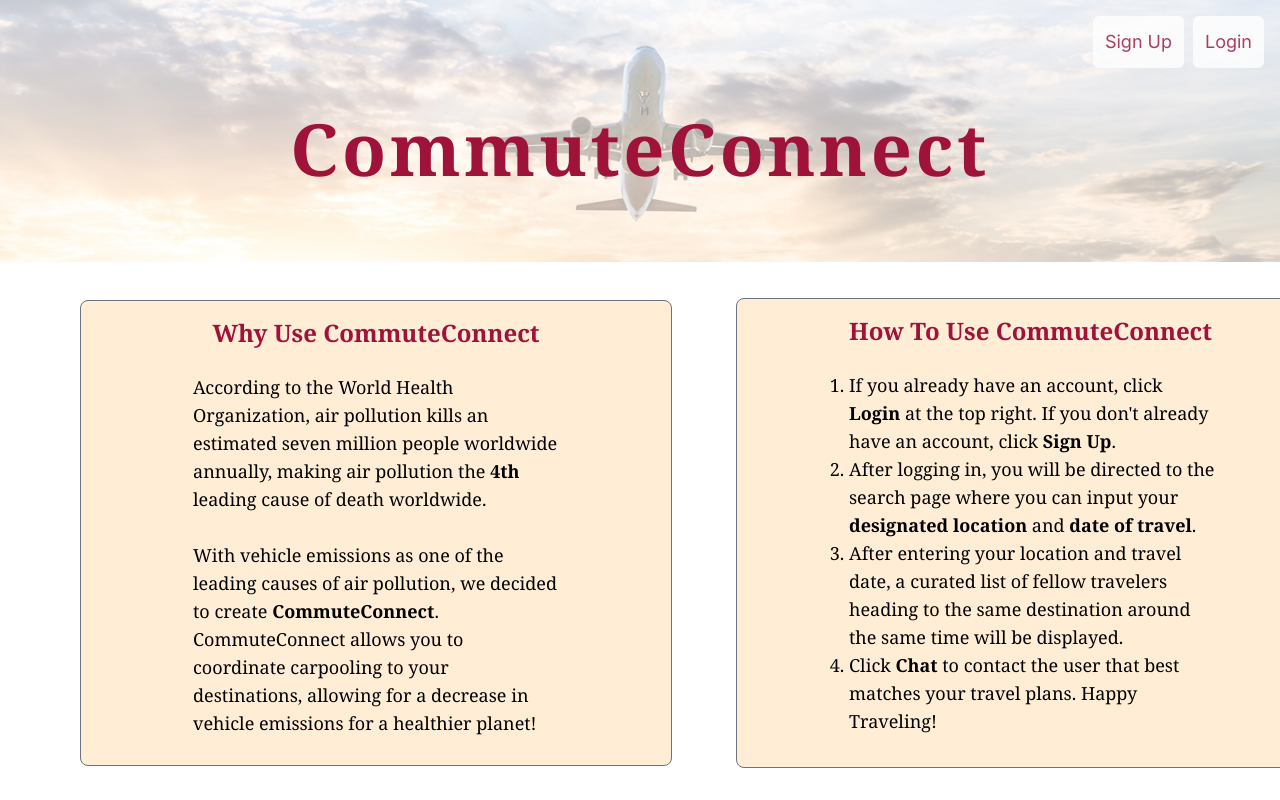
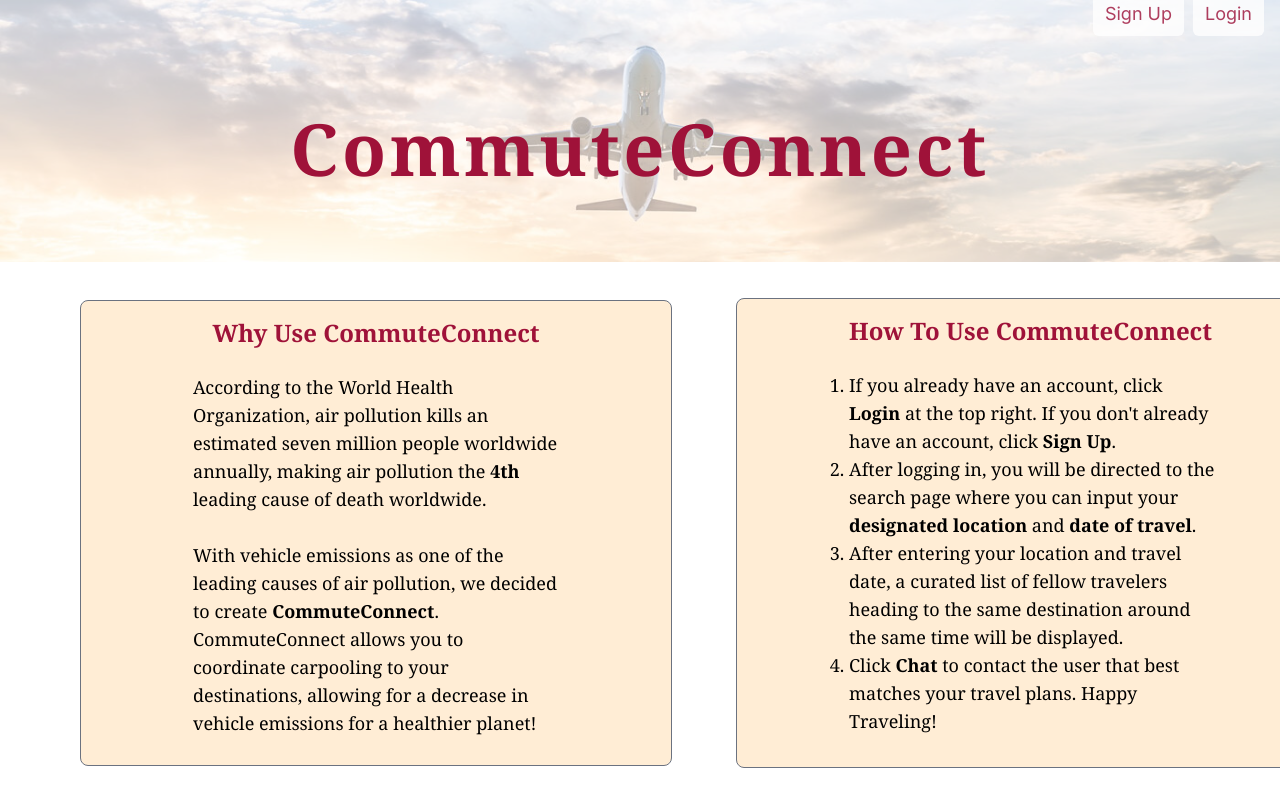
Before and after one commit to yashkathe/cutie-hack-transport-pooling, a Next.js app in the folder frontend/: page / in a window 1280 px wide. Shown: the top 800 px of the page. Built offline with nearby package versions, Linux system fonts and the light colour scheme.

Commit message:
added nav for sign up and login

```diff
--- a/frontend/package.json
+++ b/frontend/package.json
@@ -9,9 +9,11 @@
     "lint": "next lint"
   },
   "dependencies": {
+    "next": "14.0.3",
     "react": "^18",
     "react-dom": "^18",
-    "next": "14.0.3"
+    "react-router-dom": "^6.19.0",
+    "talkjs": "^0.17.0"
   },
   "devDependencies": {
     "autoprefixer": "^10.0.1",
--- a/frontend/src/app/login/page.js
+++ b/frontend/src/app/login/page.js
@@ -1,5 +1,5 @@
-import Login from '../components/Login';
-export default function Login() {
+import Login from "@/components/Login"
+export default function login() {
   return (
     <div>
       <Login/>
--- a/frontend/src/components/chatpage.jsx
+++ b/frontend/src/components/chatpage.jsx
@@ -1,3 +1,4 @@
+import Talk from "talkjs";
 const ChatPage = () => {
 
     return(
--- a/frontend/src/components/landingpage.jsx
+++ b/frontend/src/components/landingpage.jsx
@@ -1,25 +1,21 @@
 import img1 from "../../public/images/landingpagebg.jpg"
+import Link from 'next/link';
 const LandingPage = () => {
-    /*
-    const bodyStyles = {
-        backgroundColor: "#e4d2ba",
-      };
-    */
     return(
-        <div /*style={bodyStyles}*/>
+        <div>
             <div>
                 <img className = "absolute opacity-40" src = {img1.src}/>
             </div>
 
+            <p className = "relative text-rose-800 tracking-wider font-serif pt-28 text-center font-black text-7xl">CommuteConnect</p>
+
             <div className = "absolute top-0 right-24">
-                <button className = " bg-white opacity-80 text-rose-800 whitespace-nowrap text-lg p-3 mt-4 rounded-md">Sign Up</button>
+                <Link href = "/signup" className = " bg-white opacity-80 text-rose-800 whitespace-nowrap text-lg p-3 mt-4 rounded-md">Sign Up</Link>
             </div>
 
             <div className = "absolute top-0 right-4 z-20">
-                <button className = " bg-white opacity-80 text-rose-800 whitespace-nowrap text-lg p-3 mt-4 rounded-md">Login</button>
+                <Link href = "/login" className = " bg-white opacity-80 text-rose-800 whitespace-nowrap text-lg p-3 mt-4 rounded-md">Login</Link>
             </div>
-
-            <p className = "relative text-rose-800 tracking-wider font-serif pt-28 text-center font-black text-7xl">CommuteConnect</p>
 
             <div className = "grid grid-cols-2 gap-16 absolute bottom-4 w-full p-4 place-items-center mx-16 max-w-screen-xl">
 
```
Also changed, not shown: 1 other file (tests, documents, lock files or other folders).
